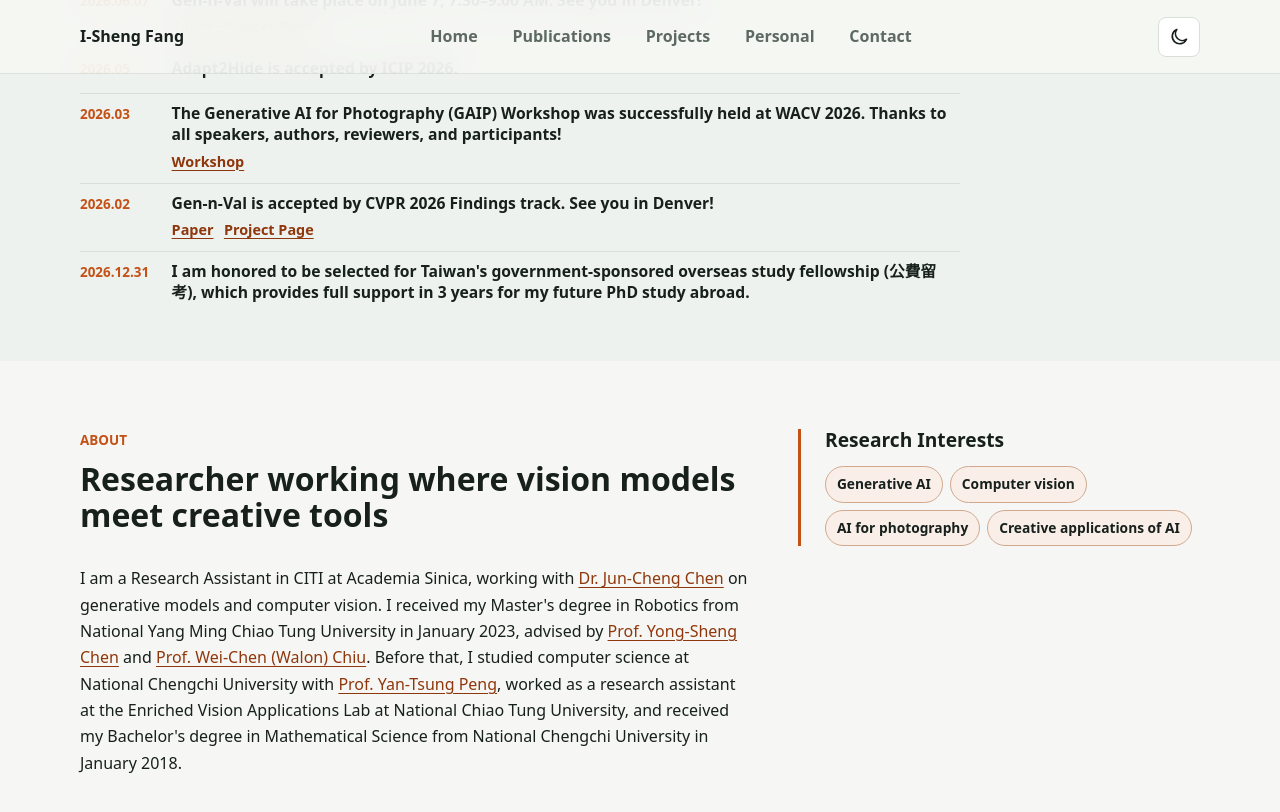
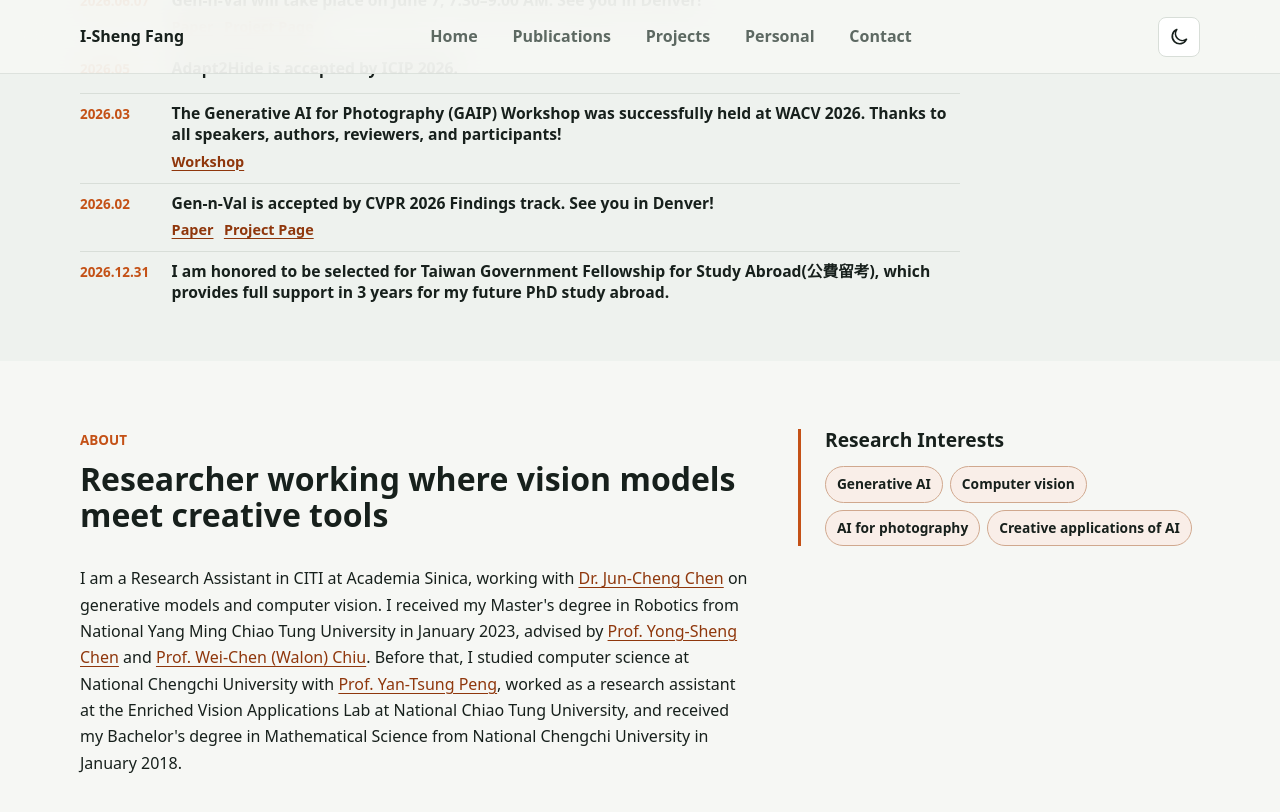
Before and after one commit to IShengFang/ishengfang.github.io, a Jekyll site: the page built from index.md, in a window 1280 px wide and 900 px high, scrolled down 859 px. Shown: the top 812 px of the window. Built offline with Jekyll 4.4.1, drawn with Linux system fonts in a browser that asks for light colours; some web fonts are replaced.

Commit message:
Update title for Taiwan Government Fellowship entry

```diff
--- a/_data/news.yml
+++ b/_data/news.yml
@@ -20,4 +20,4 @@
     - label: "Project Page"
       href: "https://aiiu-lab.github.io/Gen-n-Val/"
 - date: "2026.12.31"
-  title: "I am honored to be selected for Taiwan's government-sponsored overseas study fellowship (公費留考), which provides full support in 3 years for my future PhD study abroad."
+  title: "I am honored to be selected for Taiwan Government Fellowship for Study Abroad(公費留考), which provides full support in 3 years for my future PhD study abroad."
```
